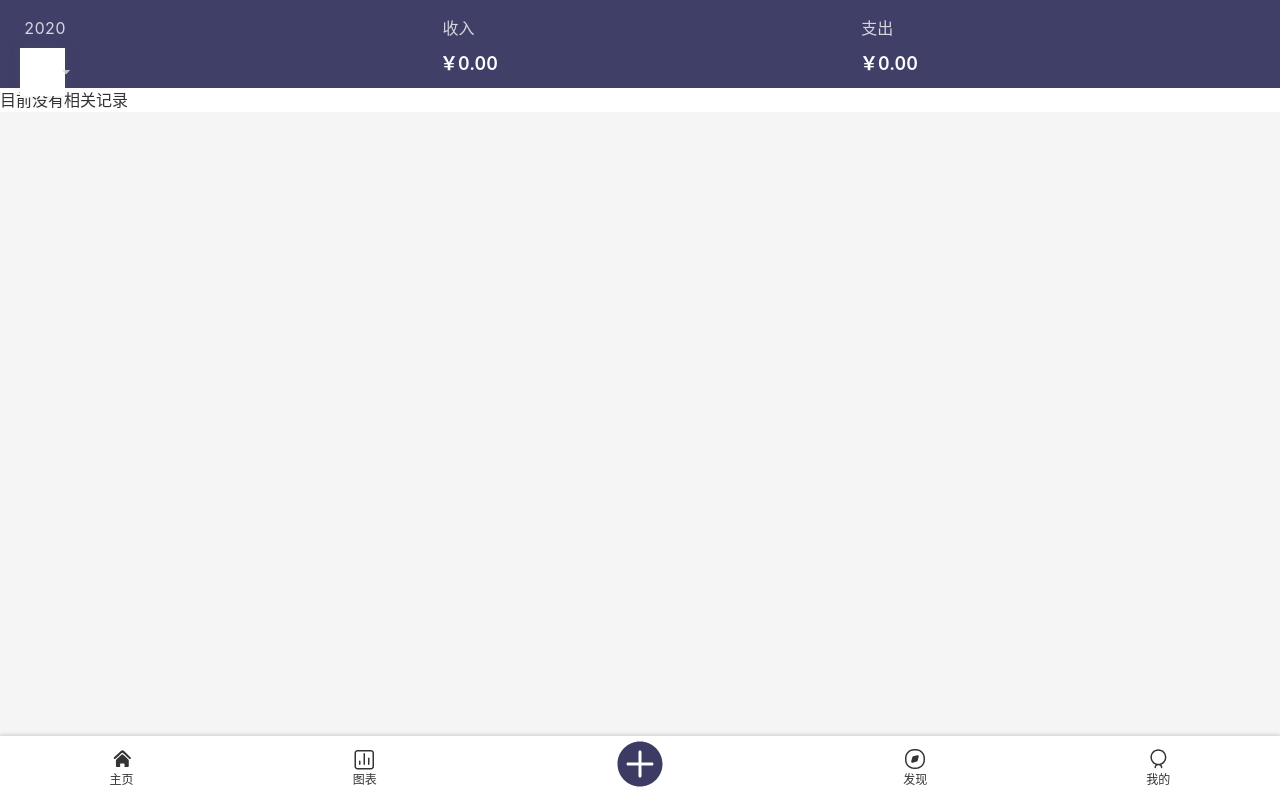
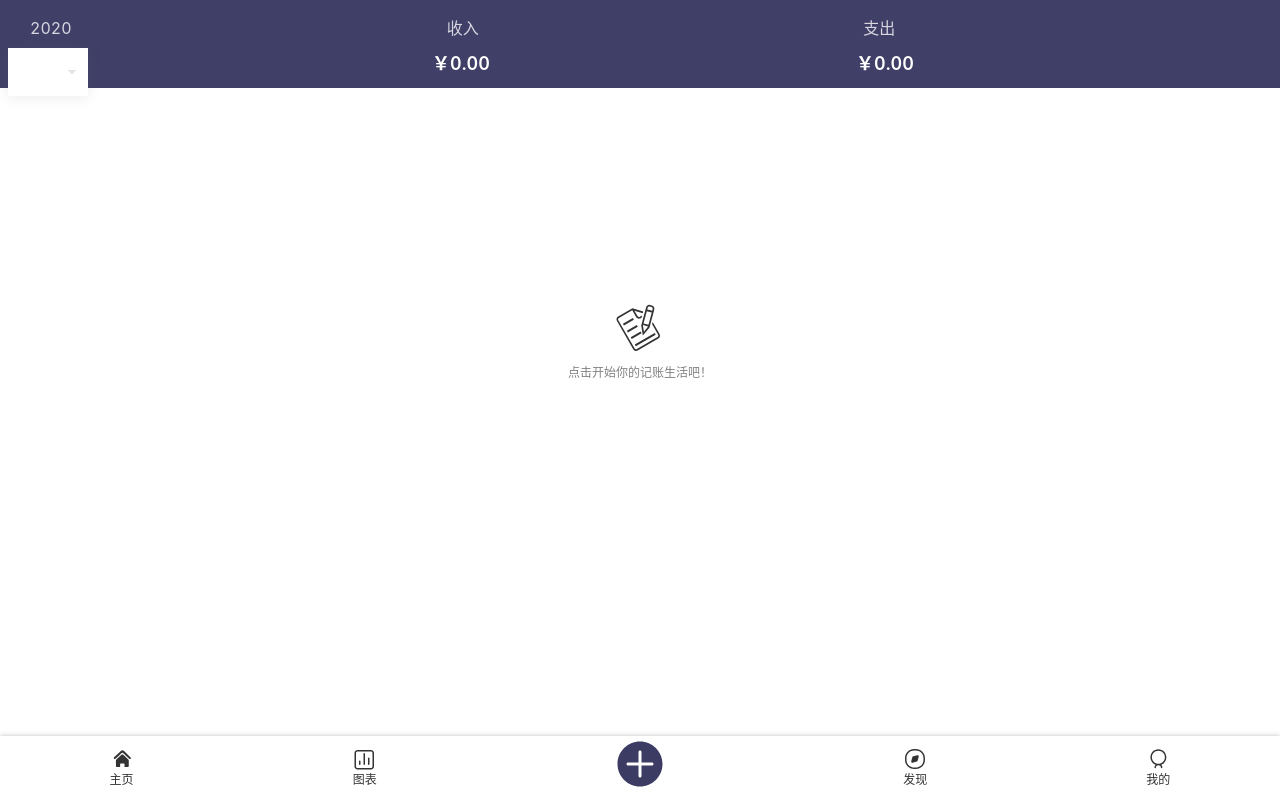
Before and after one commit to mudi24/no-money, a Vue app: page /chart#/home in a window 1280 px wide. Built offline with nearby package versions, Linux system fonts and the light colour scheme.

Commit message:
优化Home样式，点击跳转记一笔

```diff
--- a/src/components/HomeHeader.vue
+++ b/src/components/HomeHeader.vue
@@ -18,24 +18,6 @@
       <span>￥{{ beautifyAccount(total.income) }}</span>
       <span>￥{{ beautifyAccount(total.exponse) }}</span>
     </div>
-    <!-- <div class="time">
-      <span class="title">{{ year }}</span>
-      <van-dropdown-menu>
-        <van-dropdown-item
-          v-model="value1"
-          :options="option1"
-          @change="change"
-        />
-      </van-dropdown-menu>
-    </div>
-    <div class="item income">
-      <span class="title">收入</span>
-      <span class="content">￥{{ beautifyAccount(total.income) }}</span>
-    </div>
-    <div class="item expense">
-      <span class="title">支出</span>
-      <span class="content">￥{{ beautifyAccount(total.exponse) }}</span>
-    </div> -->
   </div>
 </template>
 
@@ -75,7 +57,7 @@ export default class HomeHeader extends mixins(BeautifyAccount) {
   width: 100vw;
   .title {
     margin-top: 16px;
-    margin-left: 24px;
+    margin-left: 30px;
     display: flex;
     color: #d7d6df;
     > span {
@@ -84,7 +66,7 @@ export default class HomeHeader extends mixins(BeautifyAccount) {
   }
   .content {
     margin-top: 8px;
-    margin-left: 20px;
+    margin-left: 8px;
     margin-bottom: 10px;
     display: flex;
     justify-content: space-between;
@@ -92,11 +74,12 @@ export default class HomeHeader extends mixins(BeautifyAccount) {
       width: 33.33%;
       display: flex;
       align-items: center;
+      justify-content: flex-start;
       font-size: 18px;
       font-weight: 600;
     }
     .van-dropdown-menu {
-      width: 45px;
+      width: 80px;
       height: 30px;
       background: #403f67;
       font-size: 16px;
--- a/src/components/Layout.vue
+++ b/src/components/Layout.vue
@@ -21,6 +21,7 @@ export default {
   height: 100vh;
   position: relative;
   .content {
+    height: 92vh;
     overflow: auto;
     flex-grow: 1;
     margin-bottom: 8vh;
--- a/src/views/Home.vue
+++ b/src/views/Home.vue
@@ -9,7 +9,12 @@
       <ol v-if="groupedList.length > 0">
         <li v-for="(group, index) in groupedList" :key="index">
           <div class="title">
-            {{ beautify(group.title) }}
+            <div>
+              {{ beautify(group.title) }}
+              <span class="weekDay">
+                {{ getWeekDay(group.title) }}
+              </span>
+            </div>
             <div class="total">
               <span>支出：{{ beautifyAccount(group.totalExponse) }}</span>
               <span class="totalIncome"
@@ -37,7 +42,14 @@
           </ol>
         </li>
       </ol>
-      <div v-else class="noResult">目前没有相关记录</div>
+      <div v-else class="noResult">
+        <router-link to="/EditLabel" class="record-wrapper">
+          <Icon name="notes" />
+          <p>
+            点击开始你的记账生活吧！
+          </p>
+        </router-link>
+      </div>
     </div>
   </Layout>
 </template>
@@ -87,6 +99,20 @@ export default class Home extends mixins(BeautifyAccount, FilterRecordList) {
     } else {
       return day.format("YYYY年MM月DD日");
     }
+  }
+  getWeekDay(string: string) {
+    const cnWeek = {
+      Mon: "周一",
+      Tue: "周二",
+      Wed: "周三",
+      Thu: "周四",
+      Fri: "周五",
+      Sat: "周六",
+      Sun: "周日"
+    };
+    type WeekDay = "Mon" | "Tue" | "Wed" | "Thu" | "Fri" | "Sat" | "Sun";
+    const day = dayjs(string).format("ddd") as WeekDay;
+    return cnWeek[day];
   }
   get recordList() {
     return (this.$store.state as RootState).recordList;
@@ -186,9 +212,12 @@ export default class Home extends mixins(BeautifyAccount, FilterRecordList) {
 </script>
 
 <style lang="scss" scoped>
-.statistics {
-  margin-top: 88px;
-  background: #ffffff;
+.home-content {
+  .statistics {
+    height: calc(100% - 88px);
+    margin-top: 88px;
+    background: #ffffff;
+  }
 }
 .title {
   padding: 4px 16px;
@@ -198,6 +227,9 @@ export default class Home extends mixins(BeautifyAccount, FilterRecordList) {
   display: flex;
   justify-content: space-between;
   align-items: center;
+  .weekDay {
+    margin-left: 8px;
+  }
   .totalIncome {
     margin-left: 2em;
   }
@@ -250,4 +282,28 @@ export default class Home extends mixins(BeautifyAccount, FilterRecordList) {
     }
   }
 }
+.noResult {
+  width: 200px;
+  height: 100px;
+  position: absolute;
+  bottom: 50%;
+  left: 50%;
+  transform: translateX(-50%);
+  .record-wrapper {
+    display: flex;
+    flex-direction: column;
+    align-items: center;
+    justify-content: center;
+  }
+  .icon {
+    width: 48px;
+    height: 48px;
+    transform: rotate(-30deg);
+  }
+  p {
+    margin-top: 16px;
+    font-size: 12px;
+    color: gray;
+  }
+}
 </style>
```
Also changed, not shown: src/assets/icons/notes.svg (added).
